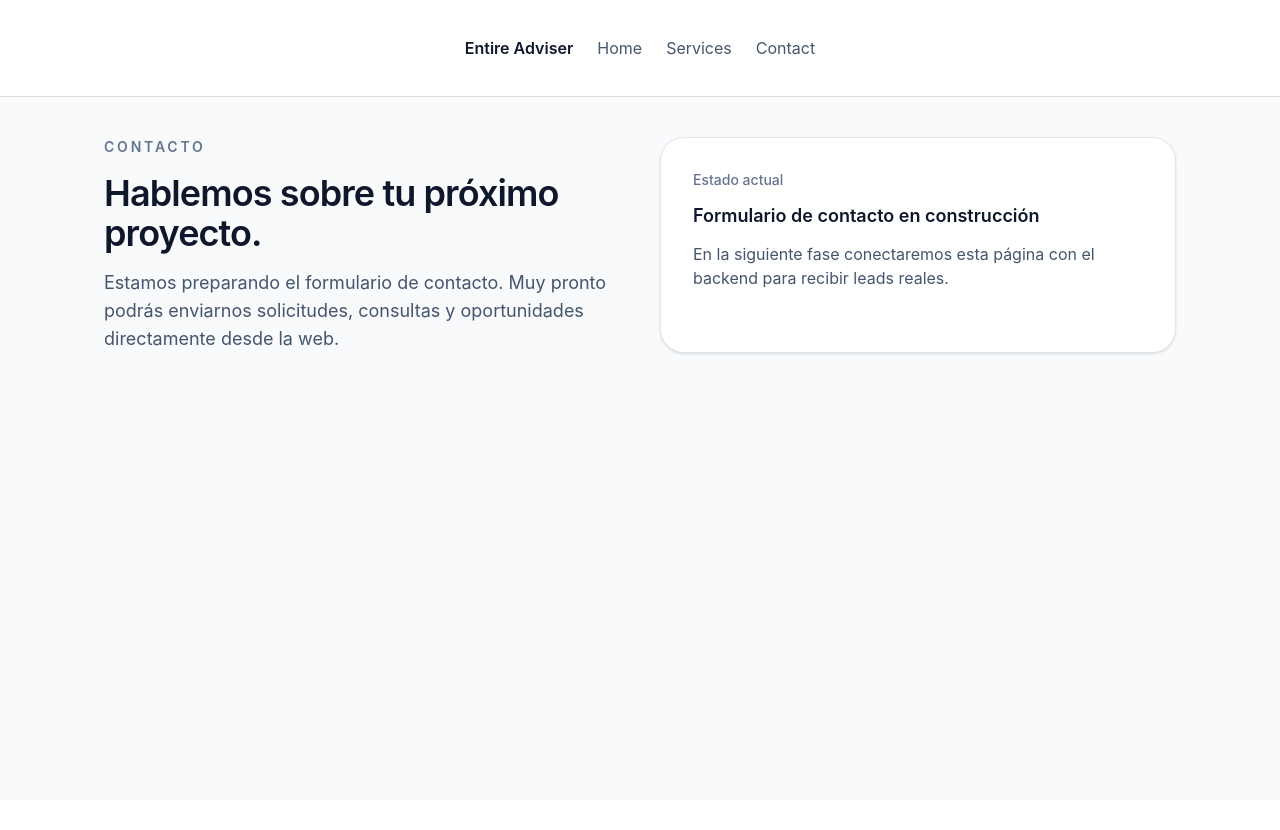
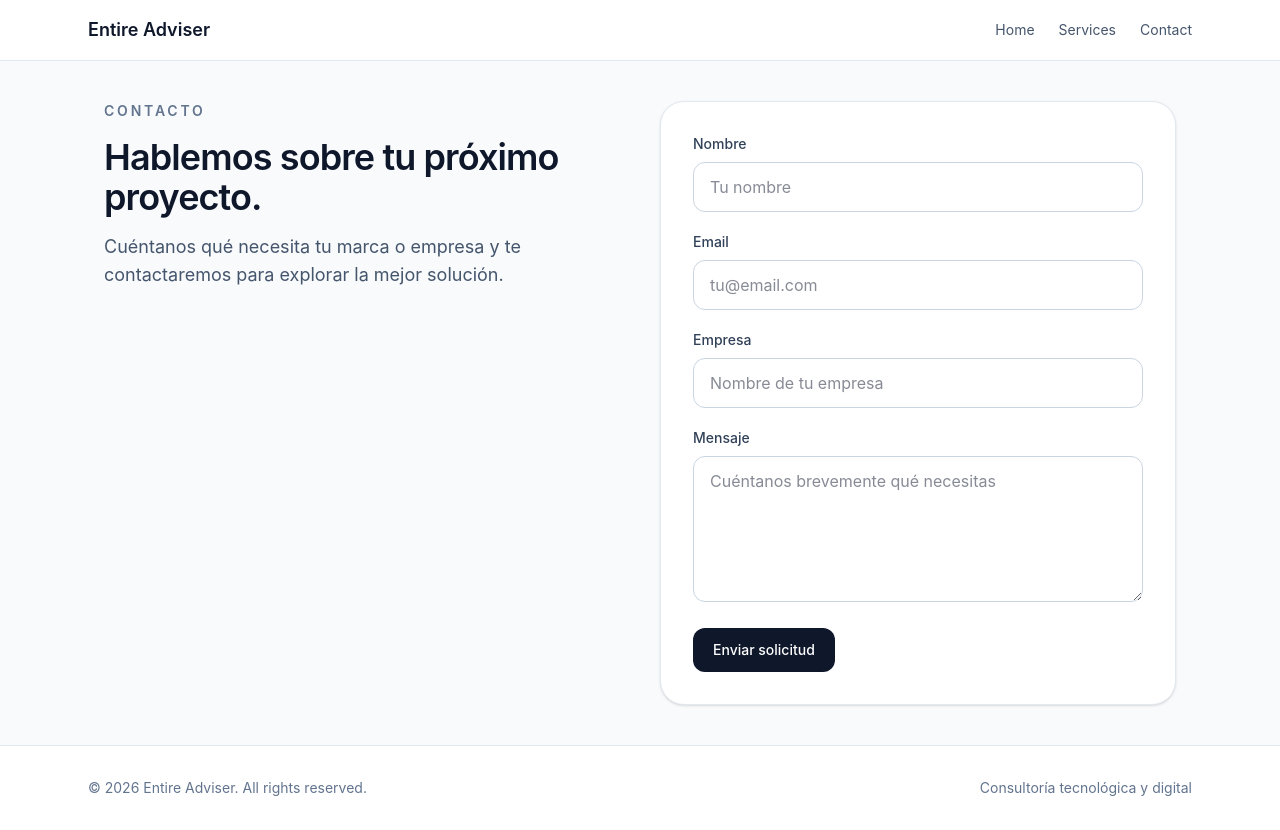
Before and after one commit to ccbaron/entire-adviser, a Vue app in the folder frontend/: page /contact in a window 1280 px wide. Before the commit the page ends 800 px from the top, so only its background shows below. Built offline with nearby package versions, Linux system fonts and the light colour scheme.

Commit message:
feat: add Navbar and Footer components, implement contact form functionality

```diff
--- a/frontend/src/App.vue
+++ b/frontend/src/App.vue
@@ -1,27 +1,17 @@
-<script setup></script>
+<script setup>
+import Navbar from "./components/Navbar.vue";
+import Footer from "./components/Footer.vue";
+</script>
 
 <template>
   <div class="min-h-screen bg-slate-50 text-slate-900">
-    <nav class="border-b border-slate-200 bg-white">
-      <div class="mx-auto flex max-w-6xl items-center gap-6 px-6 py-4">
-        <router-link to="/" class="font-semibold text-slate-900"
-          >Entire Adviser</router-link
-        >
-        <router-link to="/" class="text-slate-600 hover:text-slate-900"
-          >Home</router-link
-        >
-        <router-link to="/services" class="text-slate-600 hover:text-slate-900"
-          >Services</router-link
-        >
-        <router-link to="/contact" class="text-slate-600 hover:text-slate-900"
-          >Contact</router-link
-        >
-      </div>
-    </nav>
+    <Navbar />
 
     <main class="mx-auto max-w-6xl px-6 py-10">
       <router-view />
     </main>
+
+    <Footer />
   </div>
 </template>
 
--- /dev/null
+++ b/frontend/src/components/Footer.vue
@@ -0,0 +1,8 @@
+<template>
+  <footer class="border-t border-slate-200 bg-white">
+    <div class="mx-auto flex max-w-6xl flex-col gap-3 px-6 py-8 text-sm text-slate-500 md:flex-row md:items-center md:justify-between">
+      <p>© 2026 Entire Adviser. All rights reserved.</p>
+      <p>Consultoría tecnológica y digital</p>
+    </div>
+  </footer>
+</template>
--- /dev/null
+++ b/frontend/src/components/Navbar.vue
@@ -0,0 +1,21 @@
+<template>
+  <header class="border-b border-slate-200 bg-white">
+    <div class="mx-auto flex max-w-6xl items-center justify-between px-6 py-4">
+      <router-link to="/" class="text-lg font-semibold text-slate-900">
+        Entire Adviser
+      </router-link>
+
+      <nav class="flex items-center gap-6">
+        <router-link to="/" class="text-sm text-slate-600 transition hover:text-slate-900">
+          Home
+        </router-link>
+        <router-link to="/services" class="text-sm text-slate-600 transition hover:text-slate-900">
+          Services
+        </router-link>
+        <router-link to="/contact" class="text-sm text-slate-600 transition hover:text-slate-900">
+          Contact
+        </router-link>
+      </nav>
+    </div>
+  </header>
+</template>
--- a/frontend/src/views/ContactView.vue
+++ b/frontend/src/views/ContactView.vue
@@ -1,3 +1,59 @@
+<script setup>
+import { reactive, ref } from "vue";
+
+const form = reactive({
+  name: "",
+  email: "",
+  company: "",
+  message: "",
+});
+
+const loading = ref(false);
+const successMessage = ref("");
+const errorMessage = ref("");
+
+const resetMessages = () => {
+  successMessage.value = "";
+  errorMessage.value = "";
+};
+
+const resetForm = () => {
+  form.name = "";
+  form.email = "";
+  form.company = "";
+  form.message = "";
+};
+
+const handleSubmit = async () => {
+  resetMessages();
+  loading.value = true;
+
+  try {
+    const response = await fetch("http://localhost:3000/api/contact", {
+      method: "POST",
+      headers: {
+        "Content-Type": "application/json",
+      },
+      body: JSON.stringify(form),
+    });
+
+    const data = await response.json();
+
+    if (!response.ok) {
+      throw new Error(data.message || "Error al enviar el formulario");
+    }
+
+    successMessage.value = data.message;
+    resetForm();
+  } catch (error) {
+    console.error("Error al enviar formulario:", error);
+    errorMessage.value = error.message || "Ha ocurrido un error inesperado";
+  } finally {
+    loading.value = false;
+  }
+};
+</script>
+
 <template>
   <section class="grid gap-10 lg:grid-cols-2">
     <div class="space-y-4">
@@ -10,21 +66,89 @@
         Hablemos sobre tu próximo proyecto.
       </h1>
       <p class="text-lg text-slate-600">
-        Estamos preparando el formulario de contacto. Muy pronto podrás
-        enviarnos solicitudes, consultas y oportunidades directamente desde la
-        web.
+        Cuéntanos qué necesita tu marca o empresa y te contactaremos para
+        explorar la mejor solución.
       </p>
     </div>
 
     <div class="rounded-3xl border border-slate-200 bg-white p-8 shadow-sm">
-      <p class="text-sm font-medium text-slate-500">Estado actual</p>
-      <p class="mt-3 text-lg font-semibold text-slate-900">
-        Formulario de contacto en construcción
-      </p>
-      <p class="mt-3 text-slate-600">
-        En la siguiente fase conectaremos esta página con el backend para
-        recibir leads reales.
-      </p>
+      <form class="space-y-5" @submit.prevent="handleSubmit">
+        <div>
+          <label
+            for="name"
+            class="mb-2 block text-sm font-medium text-slate-700"
+            >Nombre</label
+          >
+          <input
+            id="name"
+            v-model="form.name"
+            type="text"
+            placeholder="Tu nombre"
+            class="w-full rounded-xl border border-slate-300 px-4 py-3 outline-none transition focus:border-slate-400"
+          />
+        </div>
+
+        <div>
+          <label
+            for="email"
+            class="mb-2 block text-sm font-medium text-slate-700"
+            >Email</label
+          >
+          <input
+            id="email"
+            v-model="form.email"
+            type="email"
+            placeholder="tu@email.com"
+            class="w-full rounded-xl border border-slate-300 px-4 py-3 outline-none transition focus:border-slate-400"
+          />
+        </div>
+
+        <div>
+          <label
+            for="company"
+            class="mb-2 block text-sm font-medium text-slate-700"
+            >Empresa</label
+          >
+          <input
+            id="company"
+            v-model="form.company"
+            type="text"
+            placeholder="Nombre de tu empresa"
+            class="w-full rounded-xl border border-slate-300 px-4 py-3 outline-none transition focus:border-slate-400"
+          />
+        </div>
+
+        <div>
+          <label
+            for="message"
+            class="mb-2 block text-sm font-medium text-slate-700"
+            >Mensaje</label
+          >
+          <textarea
+            id="message"
+            v-model="form.message"
+            rows="5"
+            placeholder="Cuéntanos brevemente qué necesitas"
+            class="w-full rounded-xl border border-slate-300 px-4 py-3 outline-none transition focus:border-slate-400"
+          ></textarea>
+        </div>
+
+        <button
+          type="submit"
+          :disabled="loading"
+          class="inline-flex items-center justify-center rounded-xl bg-slate-900 px-5 py-3 text-sm font-medium text-white transition hover:opacity-90 disabled:cursor-not-allowed disabled:opacity-60"
+        >
+          {{ loading ? "Enviando..." : "Enviar solicitud" }}
+        </button>
+
+        <p v-if="successMessage" class="text-sm font-medium text-green-600">
+          {{ successMessage }}
+        </p>
+
+        <p v-if="errorMessage" class="text-sm font-medium text-red-600">
+          {{ errorMessage }}
+        </p>
+      </form>
     </div>
   </section>
 </template>
```
